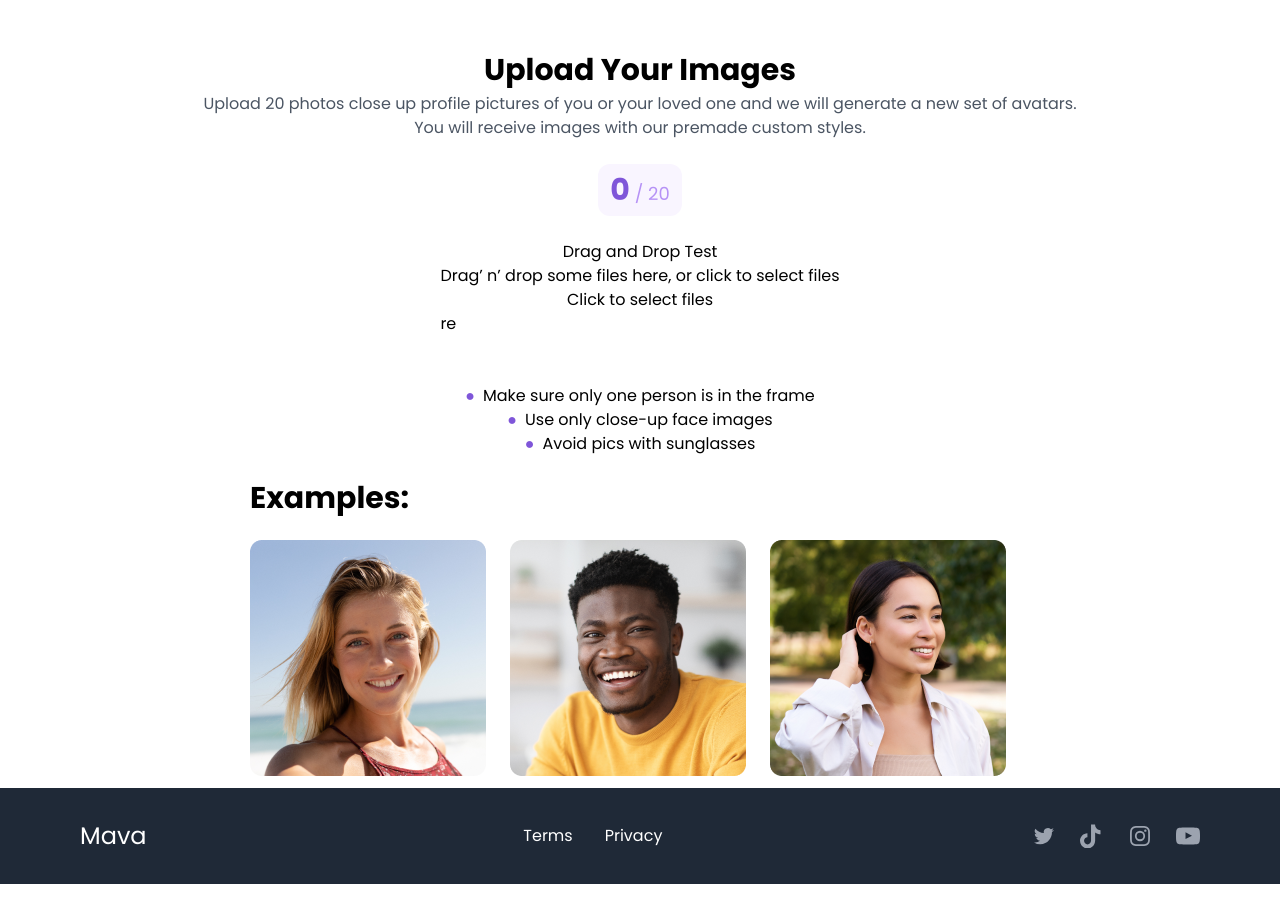
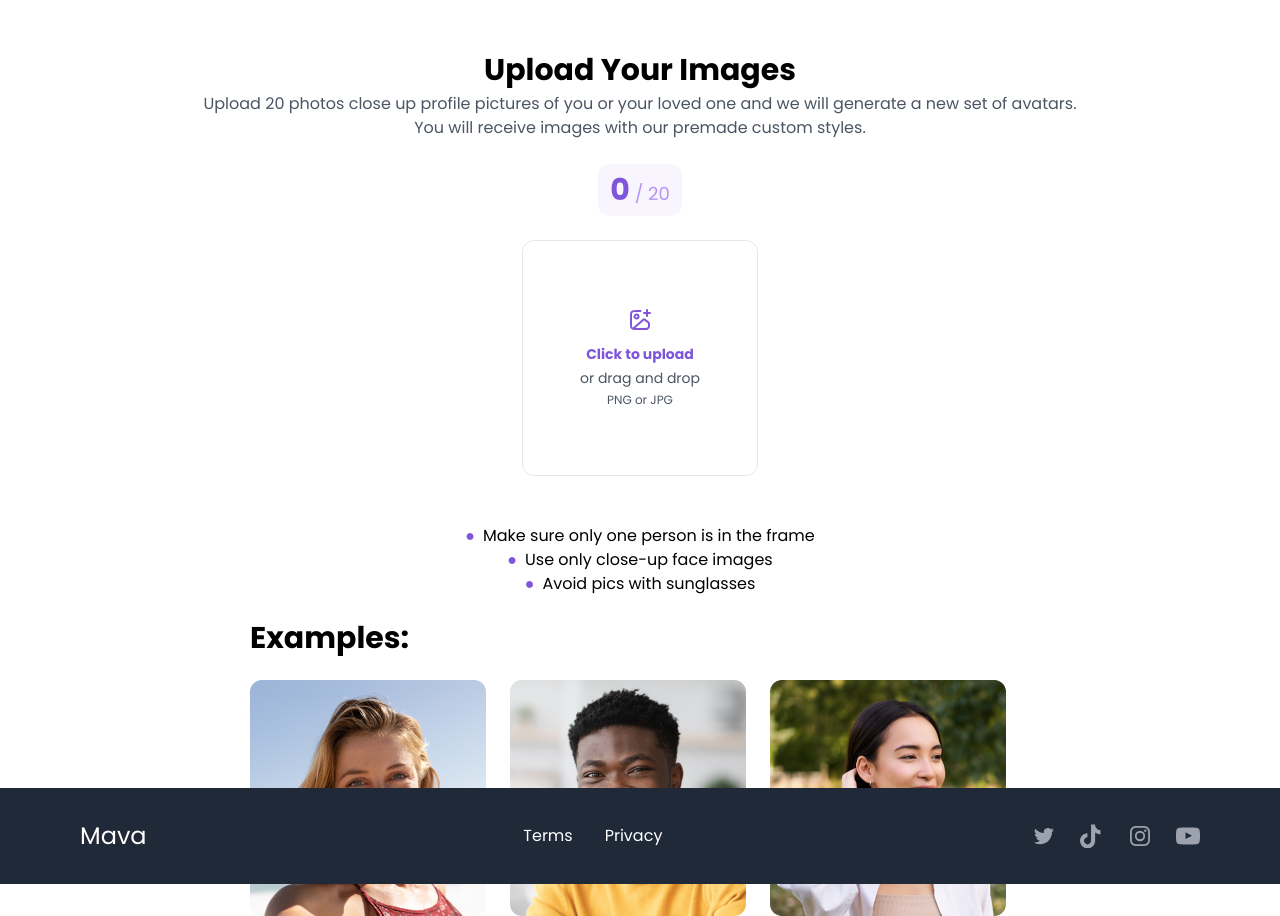
Before and after one commit to brandojesus0624/AI-web-frontend, a React (Create React App) app: page /upload in a window 1280 px wide. Before the commit the page ends 884 px from the top, so only its background shows below. Built offline with nearby package versions, Linux system fonts and the light colour scheme.

Commit message:
Upload field style change

```diff
--- a/src/App.css
+++ b/src/App.css
@@ -36,44 +36,3 @@
     transform: rotate(360deg);
   }
 }
-
-
-body {
-  text-align: center;
-}
-.dropzone {
-  text-align: center;
-  padding: 20px;
-  border: 3px blue dashed;
-  width: 60%;
-  margin: auto;
-}
-.btn {
-  border: none;
-  text-align: center;
-  background-color: rgb(218, 216, 216);
-  height: 50px;
-  border-radius: 12px;
-  color: black;
-  font-weight: bold;
-  transition-duration: 0.6s;
-}
-.btn:hover {
-  background-color: blue;
-  color: aliceblue;
-}
-.file-list {
-  /* border: 3px dotted black; */
-  display: flex !important;
-  flex-wrap: wrap;
-  width: auto;
-  padding: 10px 20px;
-  margin: 20px 30px;
-  /* border: 3px dotted black; */
-}
-.file-list img {
-  height: 100%;
-  width: 100px;
-  padding-right: 10px;
-  object-fit: cover;
-}
--- a/src/components/basic/dropZone.js
+++ b/src/components/basic/dropZone.js
@@ -6,34 +6,53 @@ function Dropzone({ onDrop, accept, open }) {
       accept,
       onDrop,
     });
-  const files = acceptedFiles.map((file) => (
-    <li key={file.path}>
-      {file.path} - {file.size} bytes
-    </li>
-  ));
+  /* -------------calculate the image size-------------- */
+  // const files = acceptedFiles.map((file) => (
+  //   <li key={file.path}>
+  //     {file.path} - {file.size} bytes
+  //   </li>
+  // ));
   return (
     <div>
-      <div {...getRootProps({ className: "dropzone" })}>
+      <div {...getRootProps({ className: "w-[236px] h-[236px] border px-6 py-8 rounded-xl flex justify-center items-center" })}>
         <input className="input-zone" {...getInputProps()} />
-        <div className="text-center">
+        <div className="text-center flex flex-col items-center">
+          <button
+            type="button"
+            onClick={open}
+            className="btn text-primary-600 font-poppinsBold text-sm leading-5 flex flex-col items-center"
+          >
+            <div>
+              <svg
+                width="24"
+                height="24"
+                viewBox="0 0 24 24"
+                fill="none"
+              >
+                <path
+                  d="M12.5 3H7.8C6.11984 3 5.27976 3 4.63803 3.32698C4.07354 3.6146 3.6146 4.07354 3.32698 4.63803C3 5.27976 3 6.11984 3 7.8V16.2C3 17.8802 3 18.7202 3.32698 19.362C3.6146 19.9265 4.07354 20.3854 4.63803 20.673C5.27976 21 6.11984 21 7.8 21H17C17.93 21 18.395 21 18.7765 20.8978C19.8117 20.6204 20.6204 19.8117 20.8978 18.7765C21 18.395 21 17.93 21 17M19 8V2M16 5H22M10.5 8.5C10.5 9.60457 9.60457 10.5 8.5 10.5C7.39543 10.5 6.5 9.60457 6.5 8.5C6.5 7.39543 7.39543 6.5 8.5 6.5C9.60457 6.5 10.5 7.39543 10.5 8.5ZM14.99 11.9181L6.53115 19.608C6.05536 20.0406 5.81747 20.2568 5.79643 20.4442C5.77819 20.6066 5.84045 20.7676 5.96319 20.8755C6.10478 21 6.42628 21 7.06929 21H16.456C17.8951 21 18.6147 21 19.1799 20.7582C19.8894 20.4547 20.4547 19.8894 20.7582 19.1799C21 18.6147 21 17.8951 21 16.456C21 15.9717 21 15.7296 20.9471 15.5042C20.8805 15.2208 20.753 14.9554 20.5733 14.7264C20.4303 14.5442 20.2412 14.3929 19.8631 14.0905L17.0658 11.8527C16.6874 11.5499 16.4982 11.3985 16.2898 11.3451C16.1061 11.298 15.9129 11.3041 15.7325 11.3627C15.5279 11.4291 15.3486 11.5921 14.99 11.9181Z"
+                  stroke="#7F56D9"
+                  stroke-width="2"
+                  stroke-linecap="round"
+                  stroke-linejoin="round"
+                />
+              </svg>
+            </div>
+            <span className="mt-3">Click to upload</span>
+          </button>
           {isDragActive ? (
-            <p className="dropzone-content">
-              Release to drop the files here
-            </p>
+            <p className="text-gray-600 text-sm leading-5 my-1">drop the images here</p>
           ) : (
-            <p className="dropzone-content">
-              Drag’ n’ drop some files here, or click to select files
+            <p className="text-gray-600 text-sm leading-5 my-1">
+              or drag and drop
             </p>
           )}
-          <button type="button" onClick={open} className="btn">
-            Click to select files
-          </button>
+          <p className="text-gray-600 text-xs">PNG or JPG</p>
         </div>
       </div>
-      re
-      <aside>
+      {/* <aside>
         <ul>{files}</ul>
-      </aside>
+      </aside> */}
     </div>
   );
 }
--- a/src/components/basic/upload.js
+++ /dev/null
@@ -1,9 +0,0 @@
-const Upload = () => {
-  return (
-    <div className="my-6" id="upload_image">
-
-    </div>
-  )
-}
-
-export default Upload
--- a/src/components/pages/uploadImage.js
+++ b/src/components/pages/uploadImage.js
@@ -30,12 +30,9 @@ const UploadImage = () => {
         <div className="mt-6 text-primary-400 text-lg rounded-xl bg-primary-50 px-3 py-2" id="uploaded_number">
           <span className="font-poppinsBold text-primary-600 text-3xl">0</span> / 20
         </div>
-        <div className="my-6" id="upload_image">
-           <main className="App">
-            <h1 className="text-center">Drag and Drop Test</h1>
+        <div className="my-6 flex justify-center items-center" id="upload_image">
+            <ImageGrid images={images} />
             <Dropzone onDrop={onDrop} accept={"image/*"} />
-            <ImageGrid images={images} />
-          </main>
         </div>
         <ul className="flex flex-col text-center mt-6 " id="description">
             <span><span className="text-primary-600 font-poppinsBold mr-2">●</span>Make sure only one person is in the frame</span>
```
